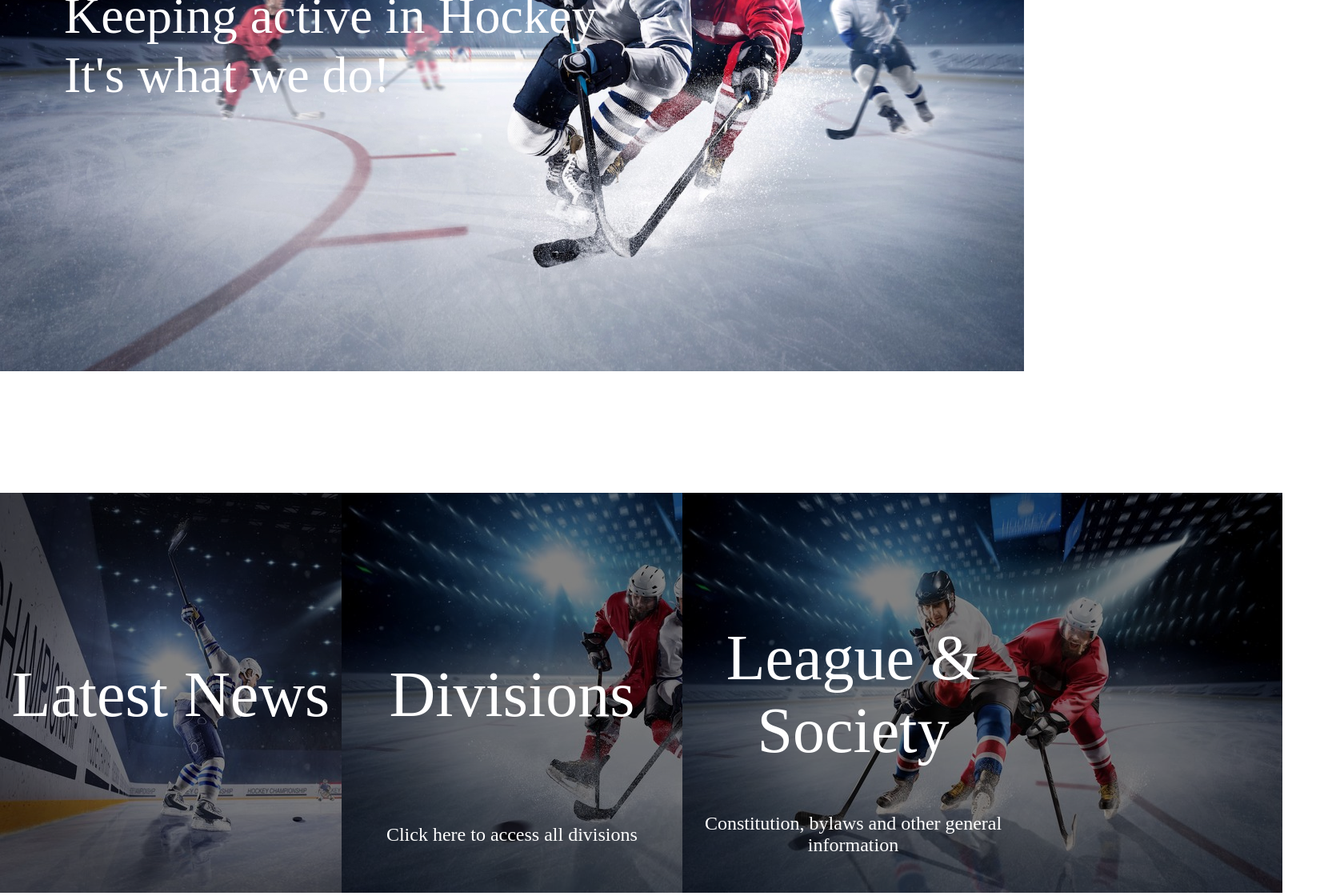
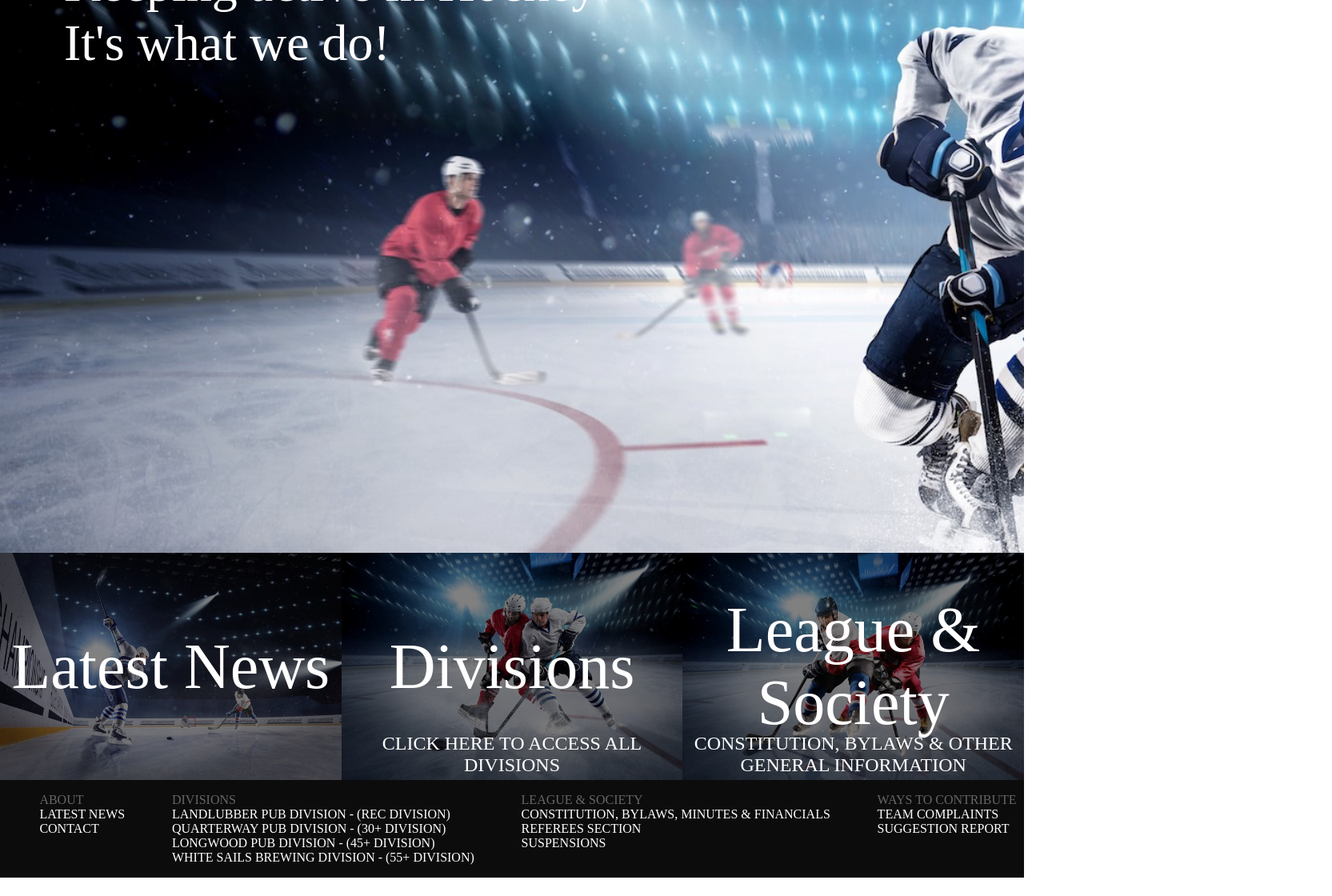
Before and after one commit to T-Pirozzini/Sports-Dashboard, a React (Create React App) app: page / in a window 1280 px wide. Shown: the part 336-1456 px from the top of the page at 80% size, 1665 px wide, since content can reach past the window. After the commit the page ends 1433 px from the top, so only its background shows below. Built offline with nearby package versions, Linux system fonts and the light colour scheme; a web font is replaced by a local one.

Commit message:
home page skeleton and base styles completed

```diff
--- a/src/components/Navbar.css
+++ b/src/components/Navbar.css
@@ -4,15 +4,22 @@
 }
 .navigation{
   display: flex;
+  justify-content: space-around;
+  align-items:center;
   background-color: rgba(0, 0, 0, 0.802);
 }
 .navigation > div {
   padding: 5px;
-  margin: 100px 40px 0px 40px;
   color: white;
   font-size: 1.8rem;
+  padding: 2.5rem;
+  transition: color 0.2s ease;
+}
+.navigation > div:hover {
+  cursor: pointer;
+  color: rgba(255, 255, 255, 0.372);
 }
 .hockey-logo {
   width: 200px;
-  margin: 20px;
+  /* margin: 20px; */
 }
--- a/src/pages/Home.css
+++ b/src/pages/Home.css
@@ -2,8 +2,8 @@
   background-image: url('../assets/hockey-bg-main.jpeg');
   background-repeat: no-repeat;
   background-size: cover;
-  height: 100vh;
 }
+
 .home-title {
   display: flex;
   flex-direction: column;
@@ -11,18 +11,27 @@
   align-items: flex-start;
   color: white;
   font-size: 4rem;
-  margin: 50px 0px 485px 80px;
+  margin: 50px 0px 0px 80px;
+
 }
 .img-container {
   display: flex;
   position: relative;
+  margin-top: 600px;
 }
 .img-container > div {
+  display: flex;
+  justify-content: center;
   position: relative;
-  max-width: 33.33%;
 }
 .img-container > div > img {
-  filter: brightness(50%)
+  filter: brightness(50%);
+  transition: filter 0.5s ease;
+  width: 100%;
+}
+.img-container > div > img:hover {
+  filter: brightness(40%);
+  cursor: pointer;
 }
 .img-container > div > div {
   position: absolute;
@@ -42,3 +51,26 @@
   font-size: 1.5rem;
   width: 100%;
 }
+
+.footer-container {
+  display: flex;
+  justify-content: space-around;
+  background-color: rgb(12, 12, 12);
+}
+.footer-container > ul {
+  list-style: none;
+  display: flex;
+  flex-direction: column;
+  align-items: flex-start;
+}
+li {
+  color: white;
+  transition: color 0.2s ease;
+}
+li:hover {
+  color: rgba(255, 255, 255, 0.372);
+  cursor: pointer;
+}
+li:nth-child(1) {
+  color: rgba(255, 255, 255, 0.372);
+}
--- a/src/pages/Home.jsx
+++ b/src/pages/Home.jsx
@@ -15,10 +15,14 @@ export default function Home() {
   return (
     <div className="main-container">
       <Navbar />
-      <div className="home-title">
+      <div className="background">
+        <div className="home-title">
         <div>Keeping active in Hockey</div>
         <div>It's what we do!</div>
+        </div>
       </div>
+
+      {/* image links */}
       <div className="img-container">
         <div className="latest-news">
           <img src={latest_news} alt="Latest News" className="latest-news-img"/>
@@ -27,13 +31,40 @@ export default function Home() {
         <div className="divisions">
           <img src={divisions} alt="Divisions" className="divisions-img" />
           <div className="img-text">Divisions</div>
-          <p>Click here to access all divisions</p>
+          <p>CLICK HERE TO ACCESS ALL DIVISIONS</p>
         </div>
         <div className="league-society">
           <img src={league_society} alt="League & Society" className="league-society-img" />
           <div className="league-society-text">League & Society</div>
-          <p>Constitution, bylaws and other general information</p>
+          <p>CONSTITUTION, BYLAWS & OTHER GENERAL INFORMATION</p>
         </div>
+      </div>
+
+      {/* footer */}
+      <div className="footer-container">
+        <ul className="about-footer">
+          <li>ABOUT</li>
+          <li>LATEST NEWS</li>
+          <li>CONTACT</li>
+        </ul>
+        <ul className="divisions-footer">
+          <li>DIVISIONS</li>
+          <li>LANDLUBBER PUB DIVISION - (REC DIVISION)</li>
+          <li>QUARTERWAY PUB DIVISION - (30+ DIVISION)</li>
+          <li>LONGWOOD PUB DIVISION - (45+ DIVISION)</li>
+          <li>WHITE SAILS BREWING DIVISION - (55+ DIVISION)</li>
+        </ul>
+        <ul className="league-society">
+          <li>LEAGUE & SOCIETY</li>
+          <li>CONSTITUTION, BYLAWS, MINUTES & FINANCIALS</li>
+          <li>REFEREES SECTION</li>
+          <li>SUSPENSIONS</li>
+        </ul>
+        <ul className="contribute">
+          <li>WAYS TO CONTRIBUTE</li>
+          <li>TEAM COMPLAINTS</li>
+          <li>SUGGESTION REPORT</li>
+        </ul>
       </div>
 
     </div>
```
Also changed, not shown: src/components/Navbar.jsx (line endings or trailing spaces).
